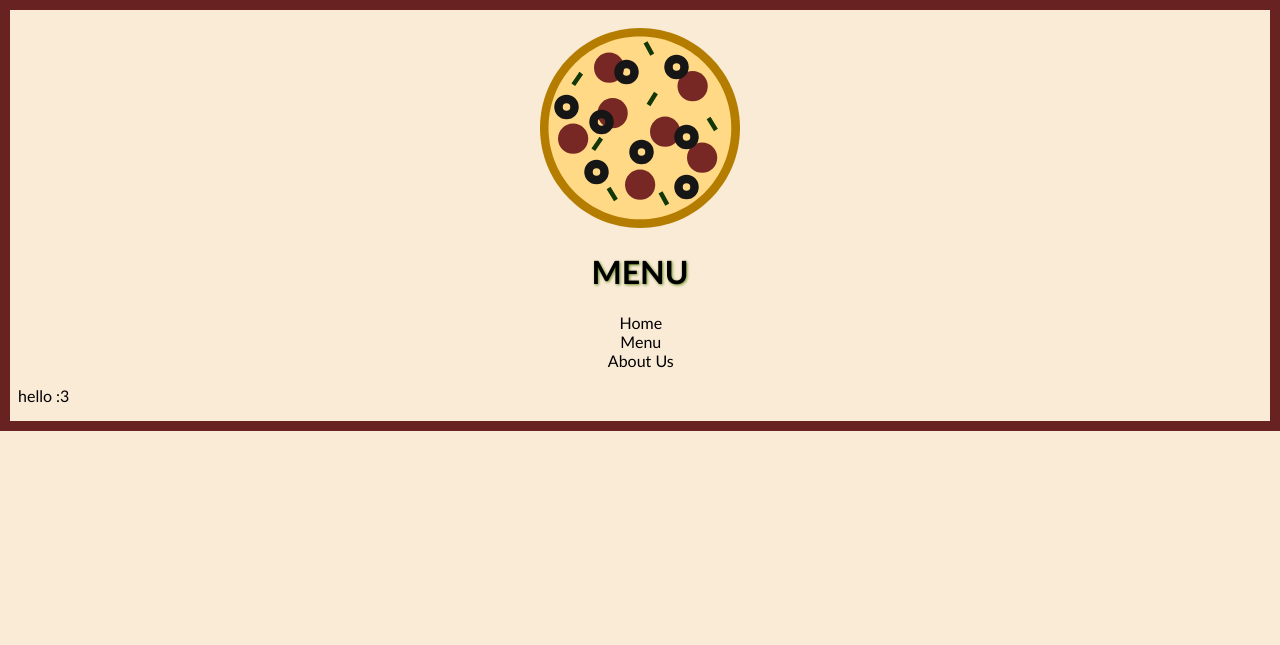
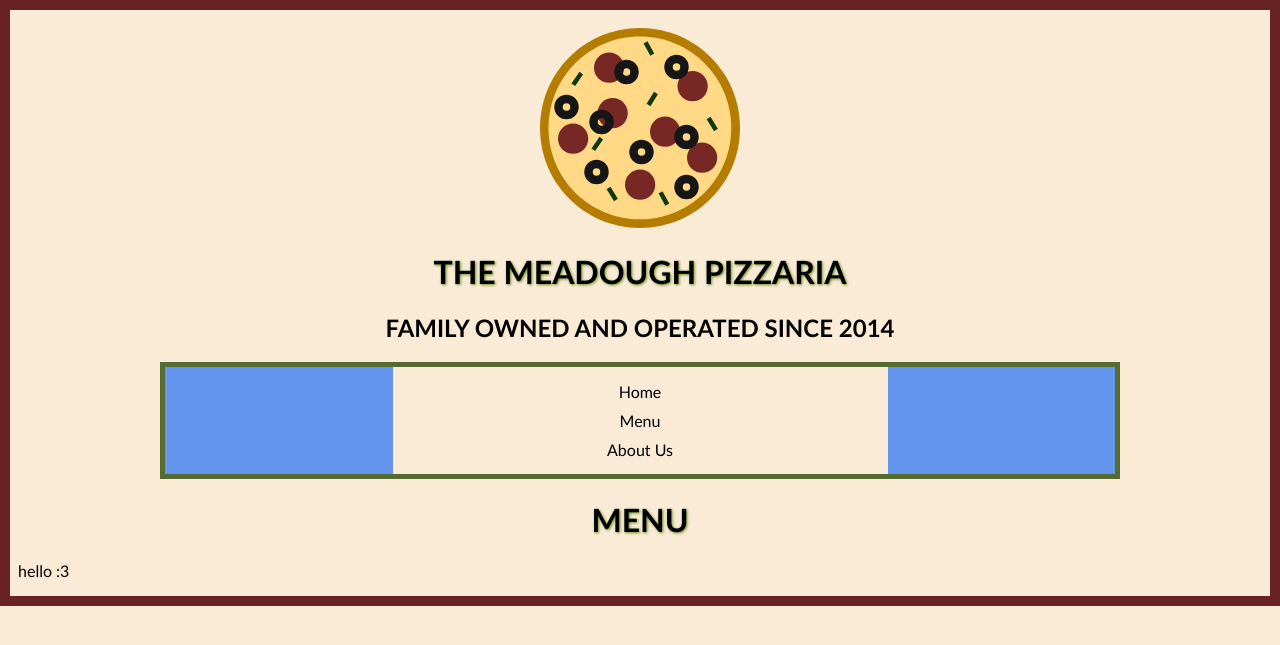
Before and after one commit to StayFrosty2/Assignment-1, a PHP site: page /menu.php in a window 1280 px wide. Shown: the top 645 px of the page. Run offline with PHP 8.4, Linux system fonts and the light colour scheme.

Commit message:
signifigant progress on everything

```diff
--- a/about.php
+++ b/about.php
@@ -10,11 +10,13 @@
     </head>
     <body>
         <header>
-            <img src="images/pizza.svg" height="200" width="200" alt="Pizza" />
-            <h1>About Us</h1>
+            <?php
+            include("includes/logo.php");
+            ?>
             <?php
             include("includes/nav.php");
             ?>
+            <h1>About Us</h1>
         </header>
         <section>
             <h2>Who we are</h2>
--- /dev/null
+++ b/includes/logo.php
@@ -0,0 +1,3 @@
+<img src="images/pizza.svg" height="200" width="200" alt="Pizza" />
+<h1>The Meadough Pizzaria</h1>
+<h2>Family owned and operated since 2014</h2>
--- a/menu.php
+++ b/menu.php
@@ -10,11 +10,13 @@
     </head>
     <body>
         <header>
-            <img src="images/pizza.svg" height="200" width="200" alt="Pizza" />
-            <h1>Menu</h1>
+            <?php
+            include("includes/logo.php");
+            ?>
             <?php
             include("includes/nav.php");
             ?>
+            <h1>Menu</h1>
         </header>
         <p>hello :3</p>
     </body>
--- a/styles/styles.css
+++ b/styles/styles.css
@@ -1,4 +1,15 @@
 @charset "UTF-8";
+
+/* Finally got everything to center, this website helped a bunch: https://www.w3schools.com/css/css_align.asp
+
+The block of css I used from this website is:
+
+    margin: auto;
+    width: 50%;
+    padding: 10px;
+
+*/
+
 
 * {
     font-family:'Trebuchet MS', 'Lucida Sans Unicode', 'Lucida Grande', 'Lucida Sans', Arial, sans-serif;
@@ -17,35 +28,68 @@ header {
 }
 
 h1 {
+    text-shadow: 1px 1px 3px olivedrab;
+}
+
+h1, h2{
     text-transform: uppercase;
-    text-shadow: 1px 1px 3px olivedrab;
 }
 
 header h1, h2{
     font-family: 'Gill Sans', 'Gill Sans MT', Calibri, 'Trebuchet MS', sans-serif;
 }
 
+nav {
+    border: 5px solid darkolivegreen;
+    background-color: cornflowerblue;
+}
+
 nav ul {
-    position: relative;
-    right: 2%;
+    margin: auto;
+    width: 50%;
+    padding: 10px;
     list-style-type: none;
 }
 
-nav a:link {
+nav li{
+    padding: 5px;
+}
+
+a:link {
     text-decoration: none;
     color: black;
 }
 
-nav a:visited {
+a:visited {
     text-decoration: none;
     color: black;
 }
 
-nav a:hover{
+a:hover{
 	text-decoration: underline;
     color: black;
 }
 
 section {
     padding-bottom: 10px;
+    text-align: center;
+    margin: auto;
+    width: 50%;
 }
+
+section h2{
+    text-align: center;
+}
+
+section ul{
+    list-style-type: none;
+    padding: 10px;
+}
+
+section li{
+    padding-bottom: 10px;
+}
+
+em {
+    text-decoration: underline;
+}
```
Also changed, not shown: index.php (+20 -7 lines).
